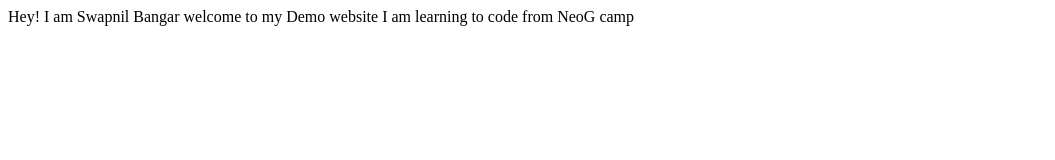
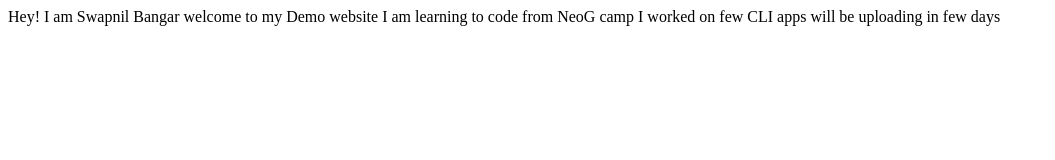
Before and after one commit to SwapnilB2/Swapnil-Demo-site, a plain HTML site: page index.html in a window 1280 px wide. Shown: the whole page, without its empty margins (0-1055 px from the left). Drawn offline with Linux system fonts and the light colour scheme.

Commit message:
Update index.html

```diff
--- a/index.html
+++ b/index.html
@@ -9,6 +9,6 @@
 <body>
     Hey! I am Swapnil Bangar welcome to my Demo website I am learning to code from NeoG camp
 
-
+    I worked on few CLI apps will be uploading in few days
 </body>
 </html>
```
